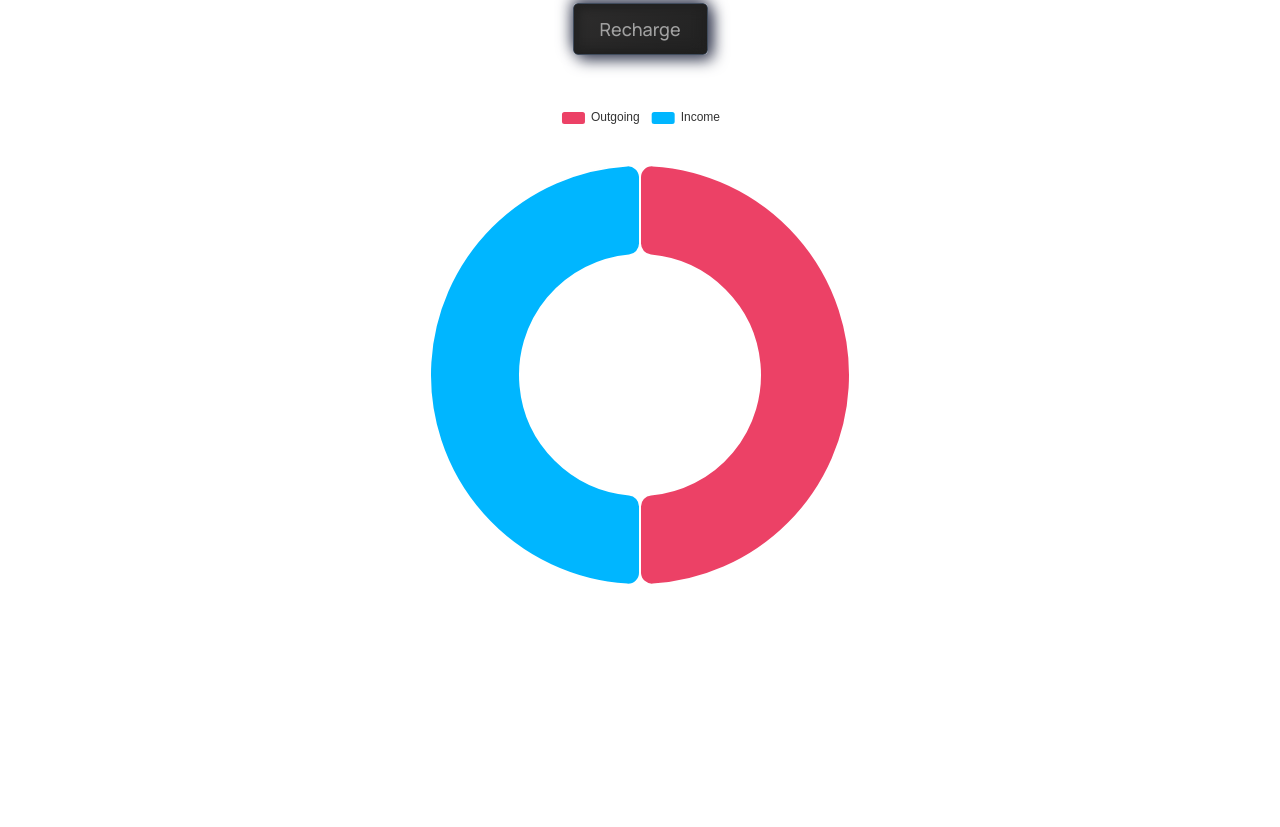
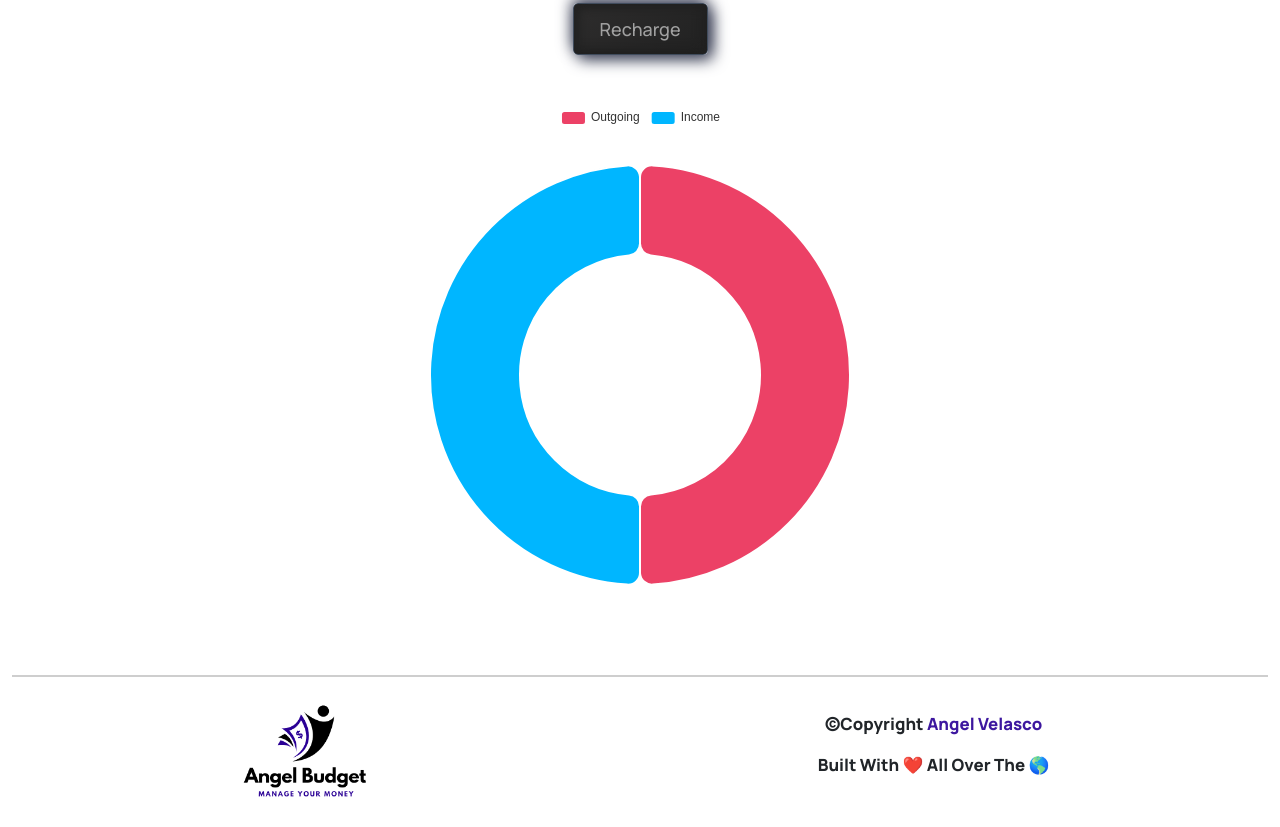
Before and after one commit to AngelVelasco1/Boostrapt-Budget, a plain HTML site: page index.html in a window 1280 px wide. Shown: the part 1085-1912 px from the top of the page. Before the commit the page ends 1760 px from the top, so only its background shows below. Drawn offline with nearby package versions, Linux system fonts and the light colour scheme; some packages are replaced by stand-ins of ours; a script that the page names is missing.

Commit message:
style: :lipstick: Implementacion del footer del sitio

```diff
--- a/components/localStorage.js
+++ b/components/localStorage.js
@@ -98,7 +98,7 @@ export default {
             available += price;
             income += price;
             outgoing -= price;
-            percentage = (outgoing * 100) / income;
+            percentage = outgoing * 100 / income;
             localStorage.setItem("available", available);
             localStorage.setItem("income", income)
             localStorage.setItem("outgoing", outgoing);
--- a/css/styles.css
+++ b/css/styles.css
@@ -195,7 +195,25 @@ tr {
     background-color: #ff4069 !important;
 }
 
-/*? .delete-buttonS  */
+/* Footer */
+#footer {
+    display: flex;
+    justify-content: space-around;
+    align-items: center;
+    border-top: 2px solid #ccccccf1;
+    text-transform: capitalize;
+    font-weight: 800;
+    font-size: 1.05rem;
+}
+#footer-img img{
+    width: 150px;
+}
+a {
+    text-decoration: none!important;
+    color: var(--purple)!important;
+}
+
+/*? .delete-buttons  */
 #submit {
     background-color: transparent;
     border: 2px solid #000;
--- a/index.html
+++ b/index.html
@@ -98,7 +98,7 @@
                             <th colspan="3" class=" fs-4">Outgoing</th>
                         </tr>
                     </thead>
-                    <tbody >
+                    <tbody>
 
                     </tbody>
 
@@ -135,6 +135,16 @@
                 </div>
             </div>
         </div>
+        <footer id="footer">
+            <div id="footer-img">
+                <img src="./css/footer-img.png" alt="">
+            </div>
+            <div id="paragraf">
+                <p>&copy;Copyright <a href="https://github.com/AngelVelasco1" target="_blank">Angel Velasco</a> </p>
+                <p>Built with ❤️ all over the 🌎</p>
+            </div>
+        </footer>
+
 
     </div>
 </body>
```
Also changed, not shown: css/footer-img.png (added).
